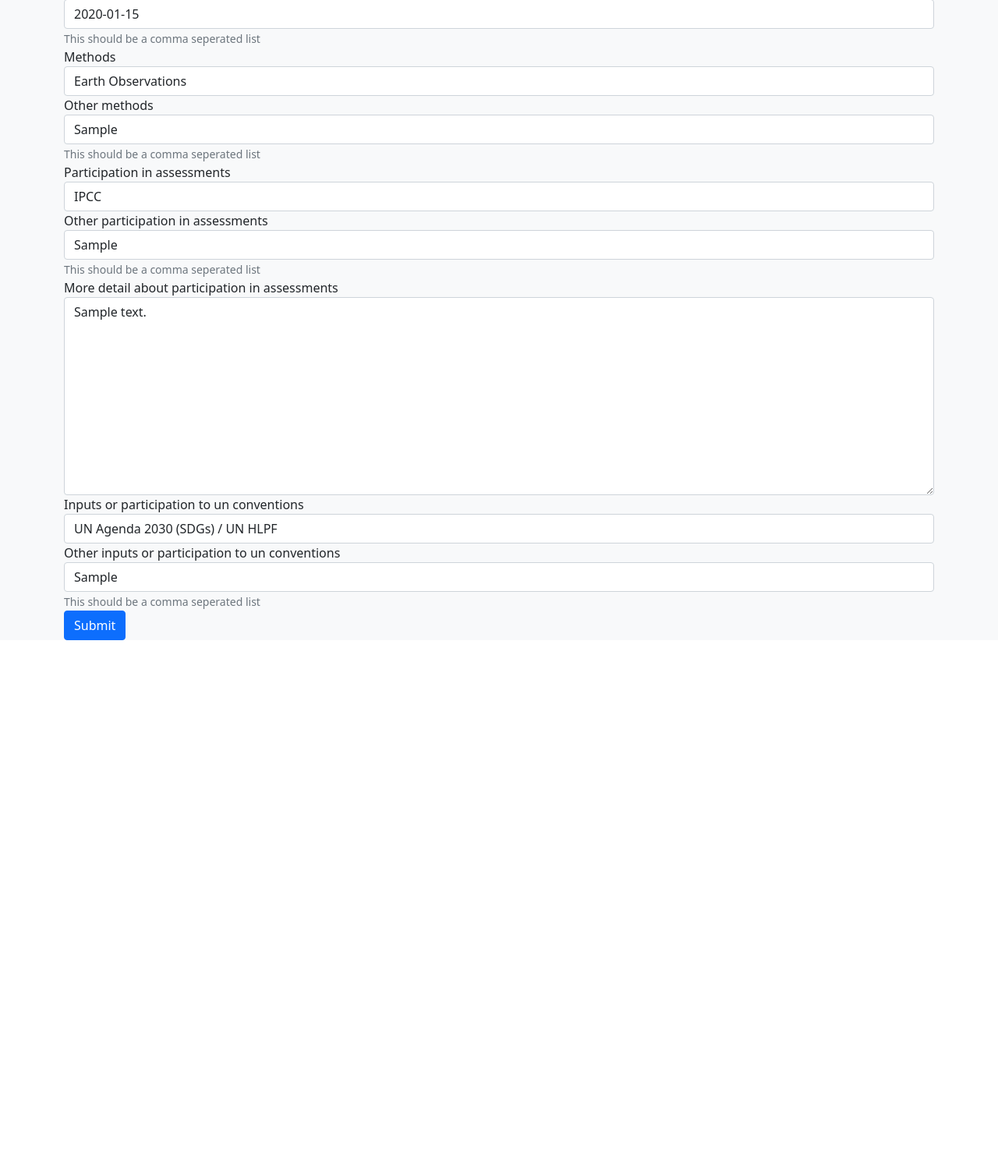
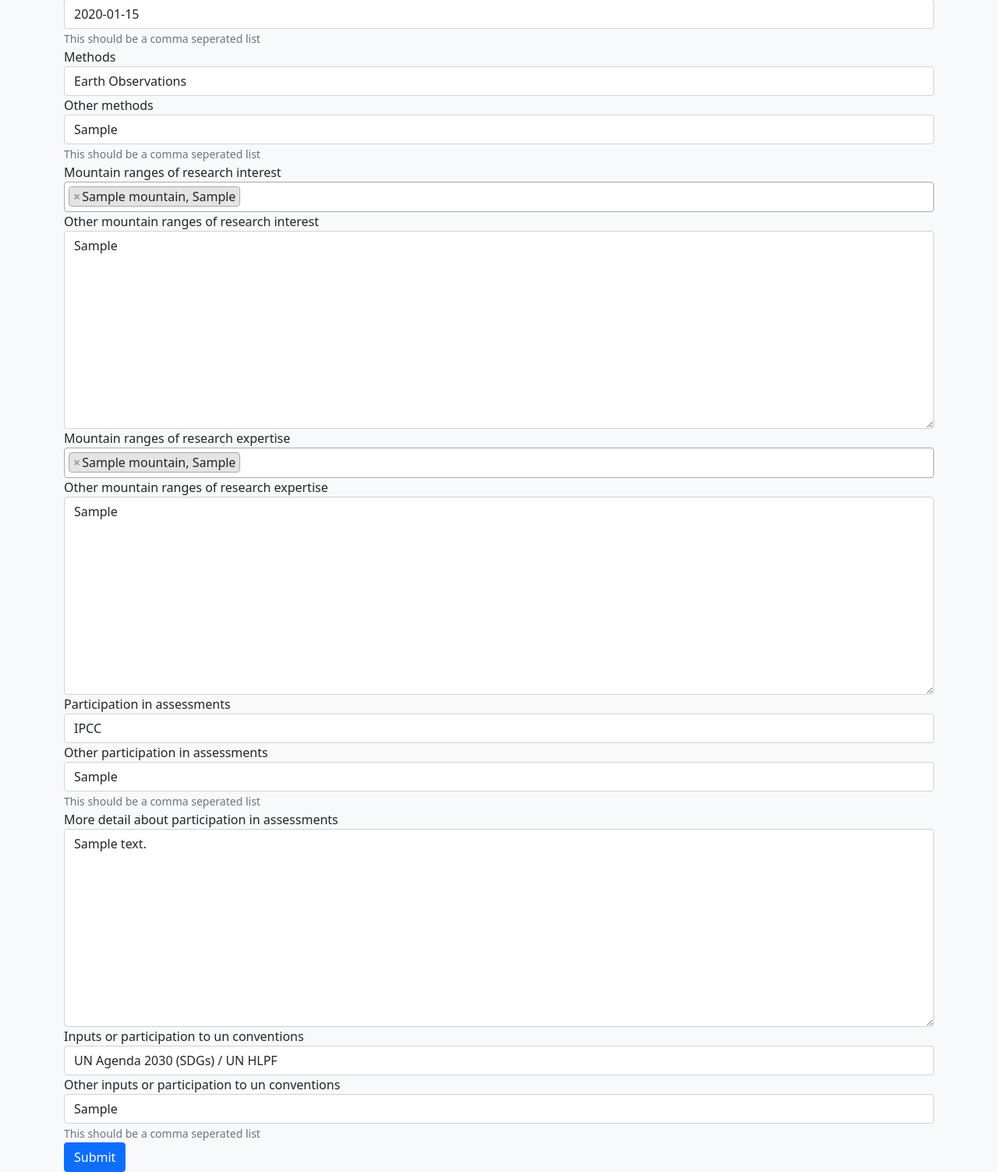
Before and after one commit to ungleich/mri-connect, a Django app: page /update-expertise/ in a window 1280 px wide. Shown: the part 1077-2580 px from the top of the page at 78% size. Before the commit the page ends 1898 px from the top, so only its background shows below. Run offline with Django 3.2, Linux system fonts and the light colour scheme; a user stored in the database is signed in; tables that the repository leaves empty hold one stand-in row (values such as "Sample post"); some libraries are stand-ins or nearby versions.

Commit message:
mountain_ranges_of_research{interest,expertise} added
loadgmba command added to load mountains list

correctly handles private profiles

```diff
--- a/expert_management/models.py
+++ b/expert_management/models.py
@@ -34,6 +34,7 @@ class Affiliation(models.Model):
     class Meta:
         unique_together = [['name', 'department']]
 
+
 class Project(models.Model):
     name = models.CharField(max_length=256)
     acronym = models.CharField(max_length=16, null=True, blank=True)
@@ -50,6 +51,17 @@ class Project(models.Model):
 
     def __str__(self):
         return self.name
+
+
+# GMBA Mountains
+class Mountain(models.Model):
+    name = models.CharField(max_length=50)
+    country = models.CharField(max_length=250)
+    mpoly = models.MultiPolygonField()
+
+    def __str__(self):
+        return f"{self.name}, {self.country}"
+
 
 class Expertise(models.Model):
     RESEARCH_EXPERTISE = (
@@ -193,7 +205,12 @@ class Expertise(models.Model):
     inputs_or_participation_to_un_conventions = MultiSelectField(choices=UN_CONVENTIONS_POLICY_PROCESSES, null=True, blank=True)
     other_inputs_or_participation_to_un_conventions = models.CharField(max_length=1024, null=True, blank=True, help_text="This should be a comma seperated list")
 
-    # mountain_ranges_of_research_interest
+    mountain_ranges_of_research_interest = models.ManyToManyField(Mountain, blank=True, related_name="+")
+    other_mountain_ranges_of_research_interest = models.TextField(null=True, blank=True)
+
+    mountain_ranges_of_research_expertise = models.ManyToManyField(Mountain, blank=True, related_name="+")
+    other_mountain_ranges_of_research_expertise = models.TextField(null=True, blank=True)
+
     """
     Multiple choice (List of mountain ranges from GMBA mountain inventory:
     https://www.gmba.unibe.ch/services/tools/mountain_inventory;
@@ -242,6 +259,20 @@ class Expertise(models.Model):
             self.other_inputs_or_participation_to_un_conventions
         ])
 
+    @property
+    def ranges_of_research_interest(self):
+        return join_true_values([
+            ", ".join([mountain.name for mountain in self.mountain_ranges_of_research_interest.all()]),
+            self.other_mountain_ranges_of_research_interest
+        ])
+
+    @property
+    def ranges_of_research_expertise(self):
+        return join_true_values([
+            ", ".join([mountain.name for mountain in self.mountain_ranges_of_research_expertise.all()]),
+            self.other_mountain_ranges_of_research_expertise
+        ])
+
     def __str__(self):
         return f"{self.expert}'s expertise"
 
@@ -258,10 +289,12 @@ class Title(models.TextChoices):
     PROF = 'PROF', 'Prof.'
     PROF_EMERITUS = 'PROF_EMERIT', 'Prof. emerit.'
 
+
 class Gender(models.TextChoices):
     MALE = 'M', _('Male')
     OTHER = 'F', _('Female')
     FEMALE = 'O', _('Other')
+
 
 class CareerStage(models.TextChoices):
     UNDERGRAD = 'UNDERGRAD', _("Undergraduate student (e.g. BSc/BA)")
@@ -271,6 +304,7 @@ class CareerStage(models.TextChoices):
     PUBLICSECTOR = 'PUBLICSECTOR', _("Practitioner in the public/government sector")
     PRIVATESECTOR = 'PRIVATESECTOR', _("Practitioner or business in the private sector")
     OTHER = 'OTHER', _("Other (short text)")
+
 
 EXPERTS_PREFERENCES = (
     ('join_ecr', _("Would you like to join the MRI Early Career Researchers (ECRs) fellows group? (applies to currently enrolled students, practitioners, or postgraduate/postdoctoral scholars up to 5 years since obtaining last degree)")),
@@ -283,6 +317,7 @@ EXPERTS_PREFERENCES = (
 class ExpertManager(models.Manager):
     def get_by_natural_key(self, first_name, last_name):
         return self.get(first_name=first_name, last_name=last_name)
+
 
 class Expert(models.Model):
     user = models.OneToOneField(get_user_model(), related_name="expert_profile", on_delete=models.CASCADE)
@@ -414,7 +449,6 @@ class Expert(models.Model):
 
 
 # The following is to apply limit on number of affiliations and projects that user can select in their profile
-
 def affiliations_changed(sender, **kwargs):
     if kwargs['instance'].affiliations.count() > 3:
         raise ValidationError("You can't assign more than three affiliations.")
--- a/expert_management/templates/expert_management/set-expertise.html
+++ b/expert_management/templates/expert_management/set-expertise.html
@@ -1,6 +1,12 @@
 {% extends "base.html" %}
 
 {% block title %}Set Expertise{% endblock %}
+
+{% block head %}
+<script src="https://ajax.googleapis.com/ajax/libs/jquery/3.5.1/jquery.min.js"></script>
+<link href="https://cdn.jsdelivr.net/npm/select2@4.1.0-beta.1/dist/css/select2.min.css" rel="stylesheet" />
+<script src="https://cdn.jsdelivr.net/npm/select2@4.1.0-beta.1/dist/js/select2.min.js"></script>
+{% endblock %}
 
 {% block content %}
 {% load crispy_forms_tags %}
@@ -11,4 +17,12 @@
     {{ form|crispy }}
     <input type="submit" class="btn btn-primary" value="Submit" />
 </form>
+<script type="text/javascript">
+    $(document).ready(function() {
+        $('#{{form.mountain_ranges_of_research_interest.id_for_label}}').select2();
+    });
+    $(document).ready(function() {
+        $('#{{form.mountain_ranges_of_research_expertise.id_for_label}}').select2();
+    });
+</script>
 {% endblock%}
--- a/expert_management/urls.py
+++ b/expert_management/urls.py
@@ -4,6 +4,7 @@ from . import views
 
 urlpatterns = [
     # Profile views
+    path('profile/', views.MyProfileRedirectView.as_view(), name='my-profile'),
     path('user/<str:username>/', views.Profile.as_view(), name='profile'),
     path('create-profile/', views.CreateProfile.as_view(), name='create-profile'),
     path('update-profile/', views.UpdateProfile.as_view(), name='update-profile'),
--- a/expert_management/views.py
+++ b/expert_management/views.py
@@ -3,7 +3,7 @@ from django.contrib.auth import get_user_model
 from django.contrib.auth.forms import UserCreationForm
 from django.contrib.auth.mixins import LoginRequiredMixin
 from django.http import HttpResponse
-from django.shortcuts import get_object_or_404, redirect
+from django.shortcuts import get_object_or_404, redirect, render
 from django.urls import reverse_lazy
 from django.views import generic
 
@@ -48,11 +48,23 @@ class Profile(GoogleMapAPIKeyMixin, generic.DetailView):
             return obj
 
     def render_to_response(self, context, **response_kwargs):
-        if not context['object']:
+        profile_object = context['object']
+
+        # No Profile exists for the requested user
+        if not profile_object:
             if self.kwargs.get(self.pk_url_kwarg) == self.request.user.username:
                 return redirect('create-profile')
             return HttpResponse(f"The profile for \"{self.kwargs.get(self.pk_url_kwarg)}\" does not exists yet!")
-        return super().render_to_response(context, **response_kwargs)
+
+        # Profile exists for the requested user
+        if profile_object.user == self.request.user or profile_object.allow_public:
+            if not profile_object.allow_photo:
+                # TODO: Replace the profile_object.upload_photo.url to something
+                #       https://miro.medium.com/max/720/1*W35QUSvGpcLuxPo3SRTH4w.png
+                pass
+            return super().render_to_response(context, **response_kwargs)
+        else:
+            return render(self.request, "expert_management/private-profile.html", {})
 
 
 class CreateProfile(LoginRequiredMixin, generic.CreateView):
@@ -93,7 +105,7 @@ class CreateProfile(LoginRequiredMixin, generic.CreateView):
 class UpdateProfile(LoginRequiredMixin, generic.UpdateView):
     model = Expert
     template_name = "expert_management/set-profile.html"
-    success_url = reverse_lazy('projects')
+    success_url = reverse_lazy("my-profile")
 
     # You may be wondering why I mentioned all field names except user
     # instead of __all__ and setting exclude attribute to ('user',)
@@ -173,14 +185,15 @@ class CreateExpertise(LoginRequiredMixin, generic.CreateView):
         "research_expertise", "atmospheric_sciences", "hydrospheric_sciences", "cryospheric_sciences",
         "earth_sciences", "biological_sciences", "social_sciences_and_humanities", "integrated_sciences_and_humanities",
         "other_expertise", "spatial_scale_of_expertise", "other_spatial_scale_of_expertise", "statistical_focus",
-        "other_statistical_focus", "time_scales", "other_time_scales", "methods", "other_methods", "participation_in_assessments",
+        "other_statistical_focus", "time_scales", "other_time_scales", "methods", "other_methods",
+        "mountain_ranges_of_research_interest", "other_mountain_ranges_of_research_interest",
+        "mountain_ranges_of_research_expertise", "other_mountain_ranges_of_research_expertise",
+        "participation_in_assessments",
         "other_participation_in_assessments", "more_detail_about_participation_in_assessments", "inputs_or_participation_to_un_conventions",
         "other_inputs_or_participation_to_un_conventions"
     )
     template_name = "expert_management/set-expertise.html"
-
-    def get_success_url(self):
-        return reverse_lazy("profile", args=[self.request.user.username])
+    success_url = reverse_lazy("my-profile")
 
     def form_valid(self, form):
         form.instance.expert = get_object_or_404(Expert, user=self.request.user)
@@ -201,14 +214,15 @@ class UpdateExpertise(LoginRequiredMixin, generic.UpdateView):
         "research_expertise", "atmospheric_sciences", "hydrospheric_sciences", "cryospheric_sciences",
         "earth_sciences", "biological_sciences", "social_sciences_and_humanities", "integrated_sciences_and_humanities",
         "other_expertise", "spatial_scale_of_expertise", "other_spatial_scale_of_expertise", "statistical_focus",
-        "other_statistical_focus", "time_scales", "other_time_scales", "methods", "other_methods", "participation_in_assessments",
+        "other_statistical_focus", "time_scales", "other_time_scales", "methods", "other_methods",
+        "mountain_ranges_of_research_interest", "other_mountain_ranges_of_research_interest",
+        "mountain_ranges_of_research_expertise", "other_mountain_ranges_of_research_expertise",
+        "participation_in_assessments",
         "other_participation_in_assessments", "more_detail_about_participation_in_assessments", "inputs_or_participation_to_un_conventions",
         "other_inputs_or_participation_to_un_conventions"
     )
     template_name = "expert_management/set-expertise.html"
-
-    def get_success_url(self):
-        return reverse_lazy("profile", args=[self.request.user.username])
+    success_url = reverse_lazy("my-profile")
 
     def form_valid(self, form):
         form.instance.expert = get_object_or_404(Expert, user=self.request.user)
--- a/mriconnect/urls.py
+++ b/mriconnect/urls.py
@@ -22,7 +22,7 @@ from django.urls import include, path
 from django.views.generic import RedirectView
 
 
-from expert_management.views import Signup, MyProfileRedirectView
+from expert_management.views import Signup
 
 urlpatterns = [
     # Password management paths
@@ -47,6 +47,5 @@ urlpatterns = [
     path('', include("expert_management.urls")),
 
     # Redirect home page
-    path('profile/', MyProfileRedirectView.as_view()),
     path('', RedirectView.as_view(url='https://mountainresearchinitiative.org/find-an-expert', permanent=False))
 ] + static(settings.MEDIA_URL, document_root=settings.MEDIA_ROOT)
--- a/templates/base.html
+++ b/templates/base.html
@@ -30,7 +30,7 @@
                       </li>
                       {% else %}
                       <li class="nav-item">
-                        <a class="nav-link" href="{% url 'profile' request.user %}">Profile</a>
+                        <a class="nav-link" href="{% url 'my-profile' %}">Profile</a>
                       </li>
                       {% endif %}
                       <li class="nav-item">
@@ -49,7 +49,7 @@
       <main>
         {% block before_content %}{% endblock %}
           <div class="bg-light">
-            <div class="container">
+            <div class="container min-vh-100">
                 {% block content %}{% endblock %}
             </div>
           </div>
```
Also changed, not shown: expert_management/management/commands/loadgmba.py (added, +23 -0 lines), expert_management/templates/expert_management/private-profile.html (added, +13 -0 lines), expert_management/templates/expert_management/profile.html (+8 -0 lines), expert_management/migrations/0002_mountain_model_and_expertise_or_interest_ranges_added.py (added).
